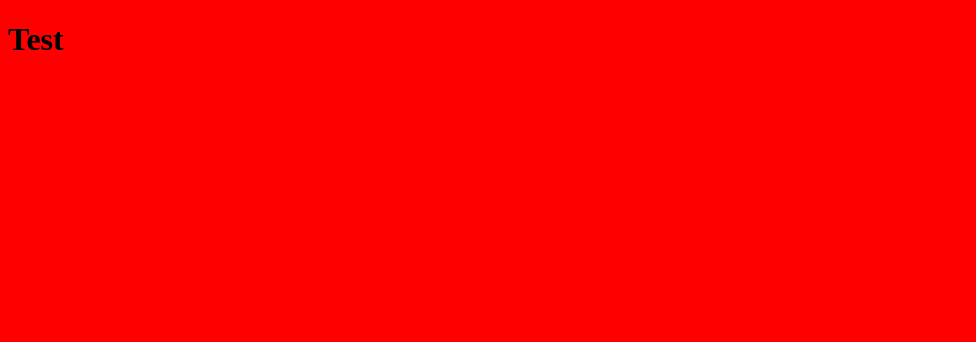
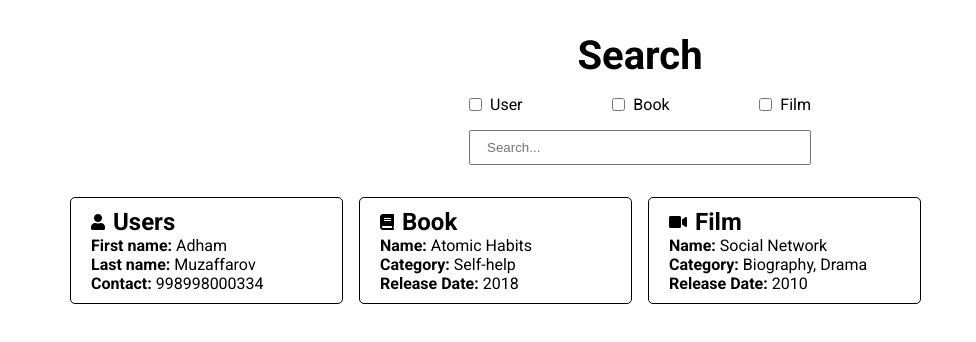
Before and after one commit to Adkhambek/search-with-postgresql, a website: page src/views/index.html in a window 1280 px wide. Shown: the whole page, without its empty margins (0-976 px from the left). Drawn offline with Linux system fonts and the light colour scheme.

Commit message:
html&css

```diff
--- a/src/public/css/style.css
+++ b/src/public/css/style.css
@@ -1,3 +1,87 @@
+html {
+    font-size: 16px;
+    box-sizing: border-box;
+}
+
+* {
+    margin: 0;
+    padding: 0;
+    box-sizing: inherit;
+    list-style: none;
+}
+
 body {
-    background-color: red;
+    font-family: 'Roboto', sans-serif;
 }
+
+.container {
+    width: 1140px;
+    margin: 0 auto;
+}
+
+h1 {
+    font-size: 2.5rem;
+}
+
+p {
+    font-size: 1rem;
+}
+
+.search{
+    text-align: center;
+}
+
+.search h1 {
+    margin: 2rem 0 1rem;
+}
+
+.filter{
+    width: 30%;
+    margin: 0 auto 1rem;
+}
+
+.checkbox-form {
+    display: flex;
+    justify-content: space-between;
+}
+
+.checkbox-form label {
+    display: flex;
+    align-items: center;
+}
+
+.checkbox-form label p{
+    margin-left: 0.5rem;
+}
+
+.search-form{
+    width: 30%;
+    margin: 0 auto;
+}
+
+.search-input{
+    width: 100%;
+    padding: 0.5rem 1rem;
+}
+
+.result-list{
+    margin-top: 2rem;
+    display: grid;
+    grid-template-columns: repeat(4, 1fr);
+    gap: 1rem;
+}
+
+.result-item{
+    border: 1px solid black;
+    border-radius: 5px;
+    padding: 10px 20px;
+}
+
+.result-item .header{
+    display: flex;
+    align-items: center;
+}
+
+.header-title{
+    margin-left: .5rem;
+}
--- a/src/views/index.html
+++ b/src/views/index.html
@@ -1,14 +1,89 @@
 <!DOCTYPE html>
 <html lang="en">
+
 <head>
     <meta charset="UTF-8">
     <meta http-equiv="X-UA-Compatible" content="IE=edge">
     <meta name="viewport" content="width=device-width, initial-scale=1.0">
     <title>Search</title>
+    <link rel="preconnect" href="https://fonts.googleapis.com">
+    <link rel="preconnect" href="https://fonts.gstatic.com" crossorigin>
+    <link href="https://fonts.googleapis.com/css2?family=Roboto:wght@400;700&display=swap" rel="stylesheet">
+    <link rel="stylesheet" href="https://use.fontawesome.com/releases/v5.15.2/css/all.css"
+        integrity="sha384-vSIIfh2YWi9wW0r9iZe7RJPrKwp6bG+s9QZMoITbCckVJqGCCRhc+ccxNcdpHuYu" crossorigin="anonymous">
     <link rel="stylesheet" href="/css/style.css">
 </head>
+
 <body>
-    <h1>Test</h1>
+    <div class="container">
+        <div class="search">
+            <h1>Search</h1>
+            <div class="filter">
+                <form class="checkbox-form">
+                    <label>
+                        <input type="checkbox" name="user">
+                        <p>User</p>
+                    </label>
+
+                    <label>
+                        <input type="checkbox" name="book">
+                        <p>Book</p>
+                    </label>
+
+                    <label>
+                        <input type="checkbox" name="film">
+                        <p>Film</p>
+                    </label>
+                </form>
+            </div>
+            <div class="search-form">
+                <form>
+                    <input class="search-input" type="search" name="search" placeholder="Search..." autocomplete="off" required>
+                </form>
+            </div>
+        </div>
+        <div class="results">
+            <ul class="result-list">
+                <li class="result-item">
+                    <div class="header">
+                        <span class="fas fa-user"></span>
+                        <h2 class="header-title">Users</h2>
+                    </div>
+                    <div class="user-body">
+                        <p><b>First name:</b> Adham</p>
+                        <p><b>Last name:</b> Muzaffarov</p>
+                        <p><b>Contact:</b> 998998000334</p>
+                    </div>
+                </li>
+                <li class="result-item">
+                    <div class="header">
+                        <span class="fas fa-book"></span>
+                        <h2 class="header-title">Book</h2>
+                    </div>
+                    <div class="book-body">
+                        <p><b>Name:</b> Atomic Habits</p>
+                        <p><b>Category:</b> Self-help</p>
+                        <p><b>Release Date:</b> 2018</p>
+                    </div>
+                </li>
+                <li class="result-item">
+                    <div class="header">
+                        <span class="fas fa-video"></span>
+                        <h2 class="header-title">Film</h2>
+                    </div>
+                    <div class="film-body">
+                        <p><b>Name:</b> Social Network</p>
+                        <p><b>Category:</b> Biography, Drama</p>
+                        <p><b>Release Date:</b> 2010</p>
+                    </div>
+                </li>
+            </ul>
+        </div>
+    </div>
+
+
+
     <script src="/js/main.js"></script>
 </body>
+
 </html>
```
Also changed, not shown: src/database/index.js (+0 -12 lines).
